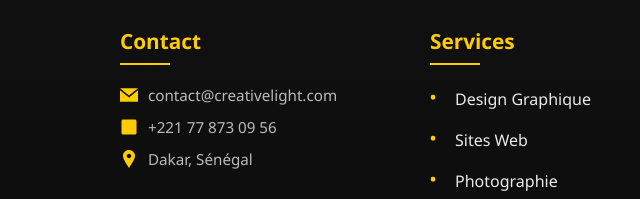
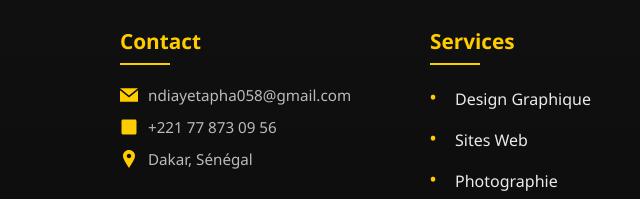
Before and after one commit to ndiayetapha058-oss/crative-light, a plain HTML site: page contact.html in a window 1280 px wide. Shown: the part 1064-1263 px from the top of the page, 540-1180 px from the left. Drawn offline with Linux system fonts and the light colour scheme.

Commit message:
Update contact.html

```diff
--- a/contact.html
+++ b/contact.html
@@ -100,7 +100,7 @@
           <svg viewBox="0 0 24 24" xmlns="http://www.w3.org/2000/svg">
             <path d="M12 12.713l-11.985-9.713h23.97l-11.985 9.713zm0 2.574l-12-9.725v15.438h24v-15.438l-12 9.725z"/>
           </svg>
-          <span>contact@creativelight.com</span>
+          <span>ndiayetapha058@gmail.com</span>
         </div>
         <div class="footer-contact-info">
           <svg viewBox="0 0 24 24" xmlns="http://www.w3.org/2000/svg">
```
